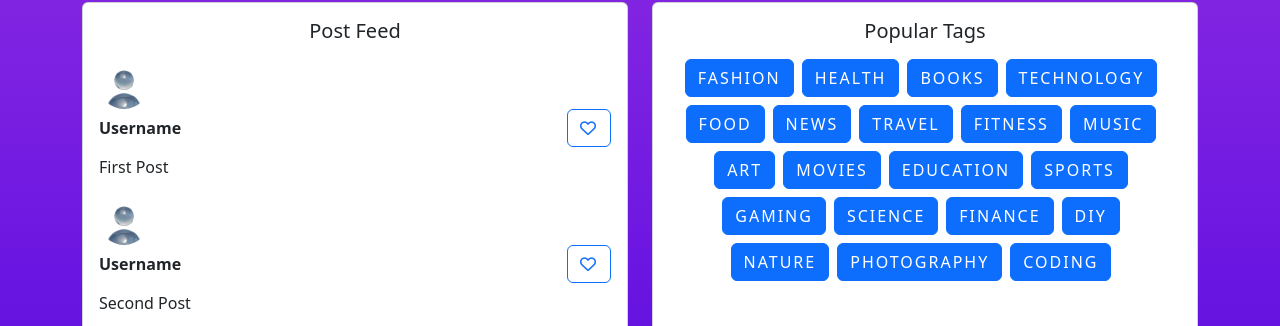
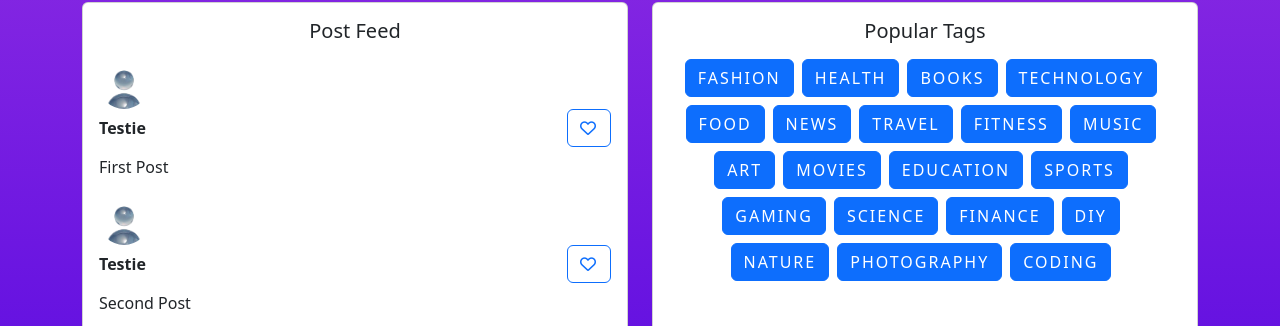
Before and after one commit to EmilijaPaleckyte/React-apollo-stack-SOCIAL_MEDIA, a React (Vite) app in the folder client/: page / in a window 1280 px wide. Shown: the part 146-472 px from the top of the page. Built offline with nearby package versions, Linux system fonts and the light colour scheme.

Commit message:
Username on home applied

```diff
--- a/client/src/components/home.jsx
+++ b/client/src/components/home.jsx
@@ -1,10 +1,11 @@
 import "./button.css";
 import "./selected.css";
 
-import { useContext, useState } from "react";
+import { useContext, useEffect, useState } from "react";
 
 import { PostsContext } from "./postcontext";
 import PropTypes from "prop-types";
+import { useAuth } from "./authcontext";
 import userPfp from "./assets/userpfp.png";
 
 const TagsCard = ({ setSelectedTag, selectedTag }) => {
@@ -147,16 +148,24 @@ TagsCard.propTypes = {
   selectedTag: PropTypes.string,
 };
 
-const profileLink = "/profile";
-
 const PostFeed = () => {
+  const { user } = useAuth();
+  const [username, setUsername] = useState("");
   const { posts } = useContext(PostsContext);
   const [likedPosts, setLikedPosts] = useState({});
 
+  useEffect(() => {
+    if (user && user.username) {
+      setUsername(user.username);
+    } else {
+      setUsername("Testie");
+    }
+  }, [user]);
+
   const handleLikeClick = (index) => {
-    setLikedPosts(prevLikedPosts => ({
+    setLikedPosts((prevLikedPosts) => ({
       ...prevLikedPosts,
-      [index]: !prevLikedPosts[index]
+      [index]: !prevLikedPosts[index],
     }));
   };
 
@@ -167,11 +176,11 @@ const PostFeed = () => {
           <h5 className="card-title text-center mb-3">Post Feed</h5>
           {posts.map((post, index) => (
             <div key={index} className="mb-3">
-              <a href={profileLink}>
+              <a href="/profile">
                 <img src={userPfp} alt="User Profile" style={{ width: "50px", borderRadius: "50%" }} />
               </a>
               <div className="d-flex justify-content-between align-items-center mb-2">
-                <span className="fw-bold">Username</span>
+                <span className="fw-bold">{username}</span> {/* Displaying the real username */}
                 <button className="btn btn-outline-primary btn-icon" onClick={() => handleLikeClick(index)}>
                   {likedPosts[index] ? <i className="fas fa-heart"></i> : <i className="far fa-heart"></i>}
                 </button>
@@ -183,11 +192,6 @@ const PostFeed = () => {
       </div>
     </div>
   );
-};
-
-PostFeed.propTypes = {
-  setSelectedTag: PropTypes.func.isRequired,
-  selectedTag: PropTypes.string,
 };
 
 const App = () => {
@@ -203,7 +207,7 @@ const App = () => {
     >
       <div className="container">
         <div className="row justify-content-center">
-          <PostFeed setSelectedTag={setSelectedTag} />
+          <PostFeed />
           <TagsCard setSelectedTag={setSelectedTag} selectedTag={selectedTag} />
         </div>
       </div>
```
